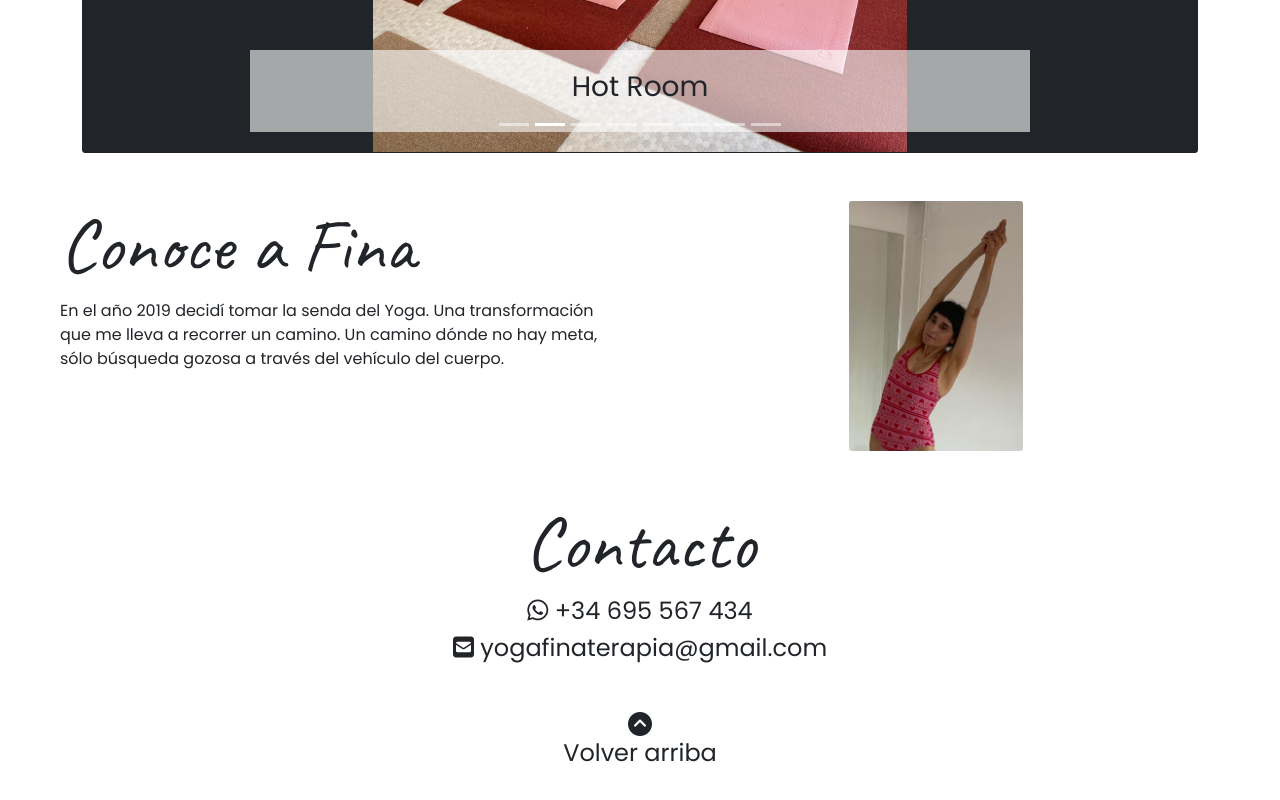
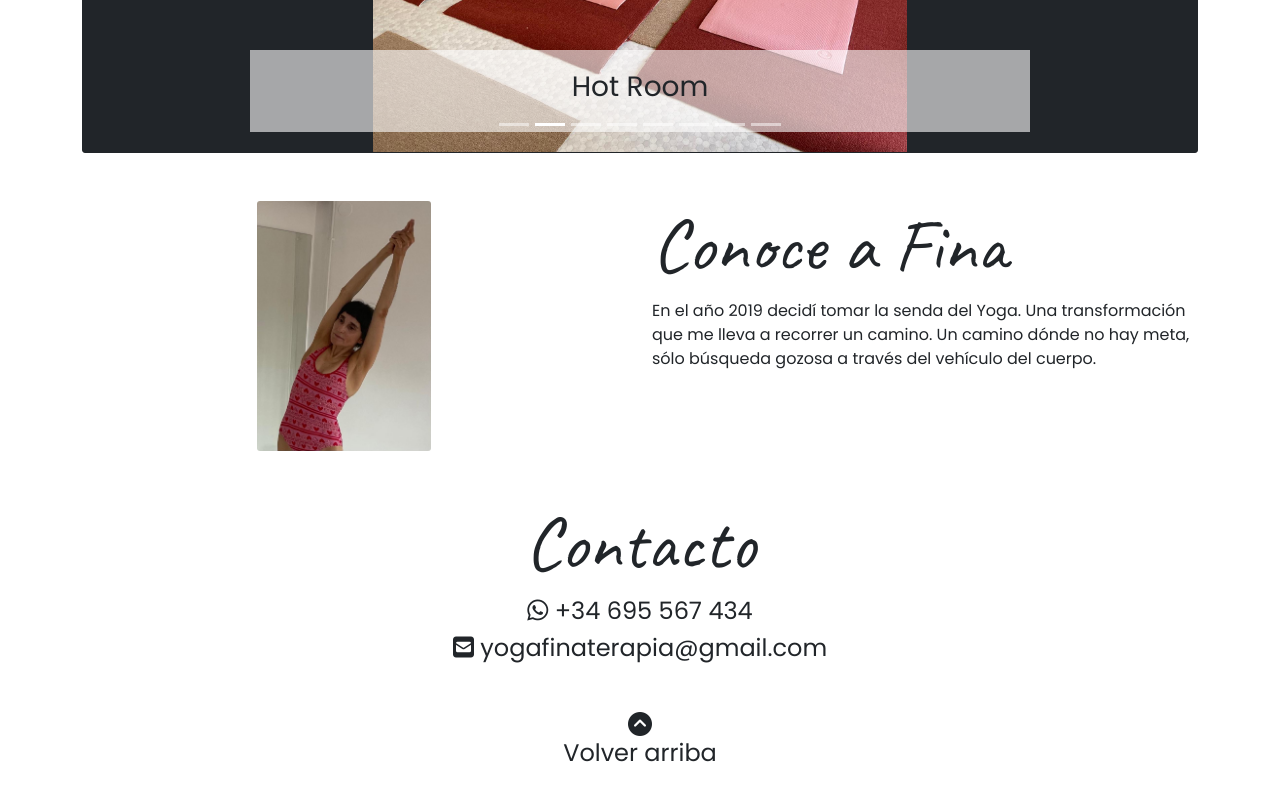
Before and after one commit to rachelblackie/respiro-yoga, a React (Create React App) app: page / in a window 1280 px wide. Shown: the part 1949-2749 px from the top of the page. Built offline with nearby package versions, Linux system fonts and the light colour scheme.

Commit message:
changed layout of "conoce a Fina"

```diff
--- a/src/Fina.js
+++ b/src/Fina.js
@@ -19,10 +19,6 @@ function Fina(props) {
   return (
     <div id="fina">
       <div className="row m-5">
-        <div className="col-lg">
-          <h1>{content.title}</h1>
-          <p>{content.bio}</p>
-        </div>
         <div className="col-lg text-center my-auto">
           <img
             src={finaYoga}
@@ -30,6 +26,10 @@ function Fina(props) {
             alt="yoga instructor"
           ></img>
         </div>
+        <div className="col-lg">
+          <h1>{content.title}</h1>
+          <p>{content.bio}</p>
+        </div>
       </div>
     </div>
   );
```
